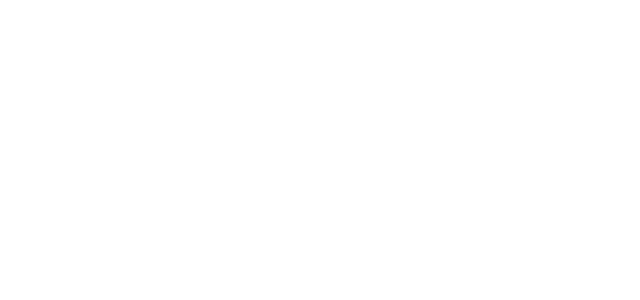
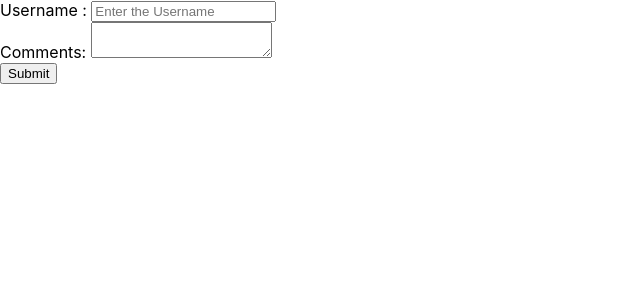
Before and after one commit to nileshgithub74/React-js-class, a React (Create React App) app in the folder my-app/: page / in a window 1280 px wide. Shown: the top 300 px of the page, without its empty margins (0-640 px from the left). Built offline with nearby package versions, Linux system fonts and the light colour scheme.

Commit message:
react js

```diff
--- a/my-app/src/App.js
+++ b/my-app/src/App.js
@@ -19,6 +19,8 @@
 
 // import UseReducer from './Components/UseReducer';
 
+import FormHandling from './Components/Forms/FormsHandling';
+
 
 
 
@@ -26,6 +28,9 @@
 function App(){
     return(
         <div className="App">
+
+
+   <FormHandling/>
 
 
 
--- /dev/null
+++ b/my-app/src/Components/Forms/FormsHandling.js
@@ -0,0 +1,82 @@
+
+import React ,{Component} from "react";
+
+
+class FormsHandling  extends Component{
+  constructor(props){
+    super(props)
+    this.state ={
+      userName : "",
+      comments : "",
+    }
+
+  }
+  handleUseNameChange =(event) =>{
+
+    this.setState({
+  userName : event.target.value
+    })
+  }
+  handleComments =(event)=>{
+    this.setState({
+      comments : event.target.value
+    })
+  }
+
+
+  handleOnSubmit =(event)=>{
+
+
+    // alert( `${this.state.userName }  ${this.state.comments}`);
+    event.preventDefault();
+    this.setState({
+      submiited : 'true',
+    })
+
+  }
+
+  render(){
+    return(
+      <>
+      <form onSubmit={this.handleOnSubmit}>
+      <label >Username : </label>
+      <input type="text"  value={this.state.userName} onChange={this.handleUseNameChange} placeholder="Enter the Username "/>
+      <br></br>
+
+      <label >Comments: </label>
+       <textarea name="comments"  value={this.state.comments}  onChange={this.handleComments}></textarea>
+       <br />
+
+       <button type="submit">Submit </button>
+
+
+
+      </form>
+
+
+      {this.state.submiited &&
+
+      <>
+      <h1>Input are : </h1>
+      <h3>UserName : {this.state.userName}</h3>
+      <h3>Comments : {this.state.comments} </h3>
+    </>
+
+
+
+      }
+
+
+
+      </>
+    )
+  }
+
+
+
+
+
+
+}
+
+export default FormsHandling
```
Also changed, not shown: my-app/src/Components/Forms/forms.js (deleted, +0 -16 lines).
